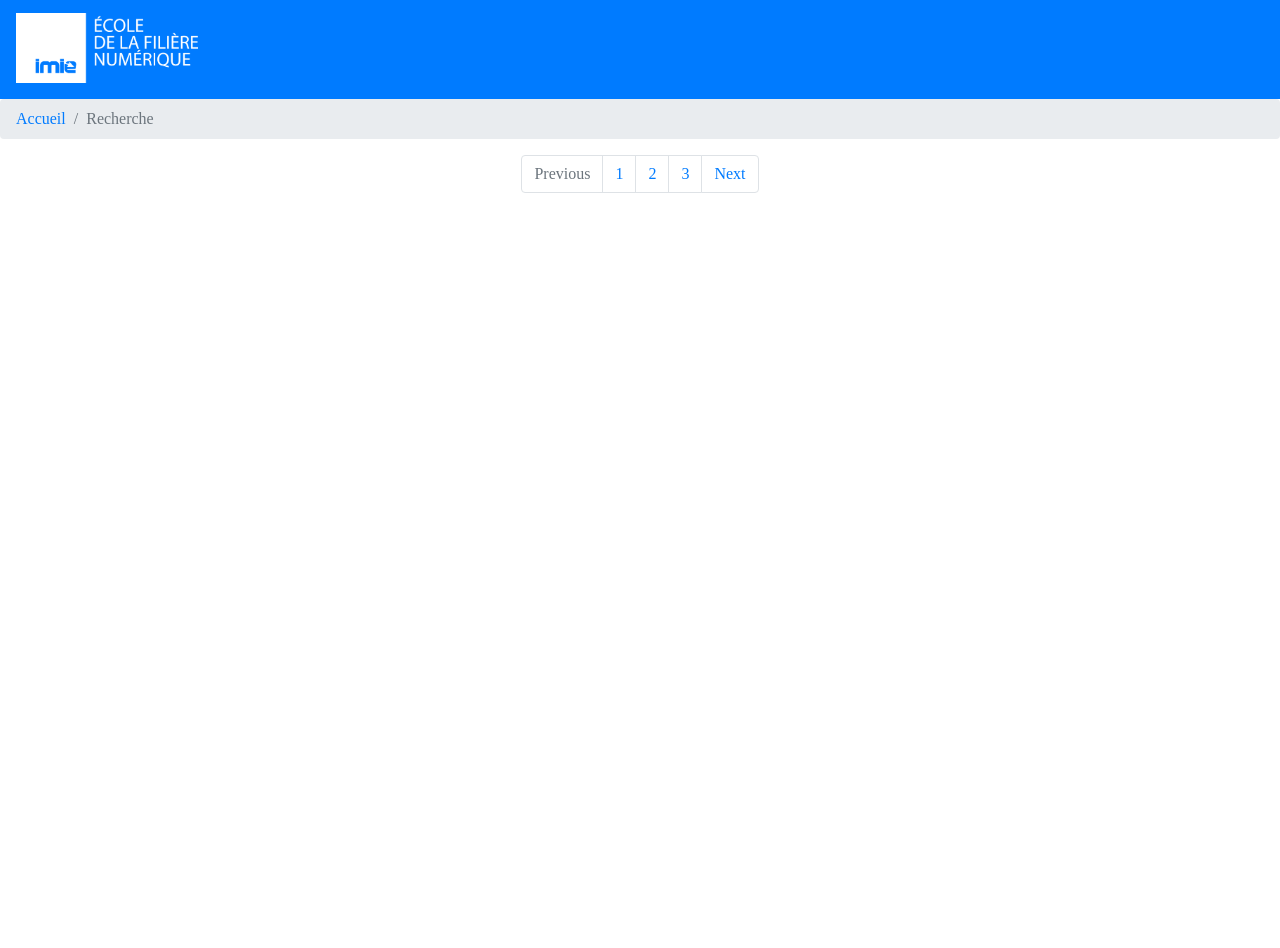
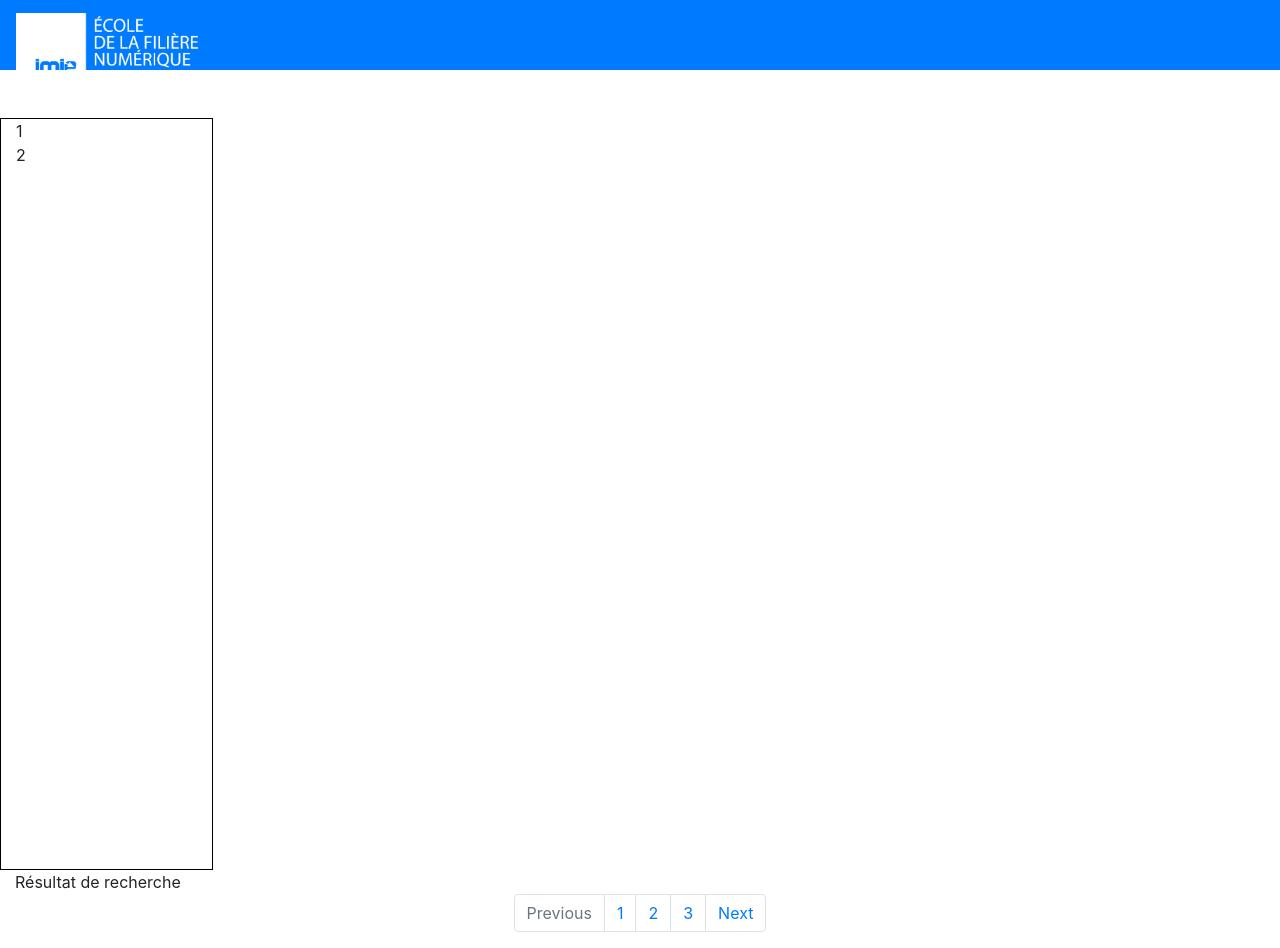
Before and after one commit to imiebook/bookimie-ui, a PHP site: page /templates/recherche.php in a window 1280 px wide. Before the commit the page ends 193 px from the top, so only its background shows below. Run offline with PHP 8.4, Linux system fonts and the light colour scheme; some libraries are stand-ins or nearby versions.

Commit message:
reset css + mot de passe oublié

```diff
--- /dev/null
+++ b/src/assets/css/reset.css
@@ -0,0 +1,50 @@
+/* http://meyerweb.com/eric/tools/css/reset/
+   v2.0 | 20110126
+   License: none (public domain)
+*/
+
+html, body, div, span, applet, object, iframe,
+h1, h2, h3, h4, h5, h6, p, blockquote, pre,
+a, abbr, acronym, address, big, cite, code,
+del, dfn, em, img, ins, kbd, q, s, samp,
+small, strike, strong, sub, sup, tt, var,
+b, u, i, center,
+dl, dt, dd, ol, ul, li,
+fieldset, form, label, legend,
+table, caption, tbody, tfoot, thead, tr, th, td,
+article, aside, canvas, details, embed,
+figure, figcaption, footer, header, hgroup,
+menu, nav, output, ruby, section, summary,
+time, mark, audio, video {
+	margin: 0;
+	padding: 0;
+	border: 0;
+	font-size: 100%;
+	font: inherit;
+	vertical-align: baseline;
+}
+/* HTML5 display-role reset for older browsers */
+article, aside, details, figcaption, figure,
+footer, header, hgroup, menu, nav, section {
+	display: block;
+}
+body {
+	line-height: 1;
+}
+ol, ul {
+	list-style: none;
+}
+blockquote, q {
+	quotes: none;
+}
+blockquote:before, blockquote:after,
+q:before, q:after {
+	content: '';
+	content: none;
+}
+table {
+	border-collapse: collapse;
+	border-spacing: 0;
+}
+
+/*END OF RESET CSS */
--- a/src/assets/css/style.css
+++ b/src/assets/css/style.css
@@ -1,50 +1,29 @@
-/* http://meyerweb.com/eric/tools/css/reset/
-   v2.0 | 20110126
-   License: none (public domain)
-*/
+/*NAVBAR*/
+.navbar, navbar-brand{
+	height: 70px;
+}
+.navbar img{
+	height: 70px;
+}
+/*END OF NAVBAR*/
 
-html, body, div, span, applet, object, iframe,
-h1, h2, h3, h4, h5, h6, p, blockquote, pre,
-a, abbr, acronym, address, big, cite, code,
-del, dfn, em, img, ins, kbd, q, s, samp,
-small, strike, strong, sub, sup, tt, var,
-b, u, i, center,
-dl, dt, dd, ol, ul, li,
-fieldset, form, label, legend,
-table, caption, tbody, tfoot, thead, tr, th, td,
-article, aside, canvas, details, embed,
-figure, figcaption, footer, header, hgroup,
-menu, nav, output, ruby, section, summary,
-time, mark, audio, video {
-	margin: 0;
-	padding: 0;
-	border: 0;
-	font-size: 100%;
-	font: inherit;
-	vertical-align: baseline;
+/*SIDEBAR*/
+#sidebar{
+	height: calc(100vh - 3rem)
 }
-/* HTML5 display-role reset for older browsers */
-article, aside, details, figcaption, figure,
-footer, header, hgroup, menu, nav, section {
-	display: block;
+.breadcrumb{
+	margin-bottom: 0px;
 }
-body {
-	line-height: 1;
+/*END OF SIDEBAR*/
+
+#pagination{
+	margin-bottom: 1rem;
 }
-ol, ul {
-	list-style: none;
+main{
+		margin-top:70px;
 }
-blockquote, q {
-	quotes: none;
+/*mdp oublié*/
+#mdpoublie{
+	background-color: white;
+	color:#007bff;
 }
-blockquote:before, blockquote:after,
-q:before, q:after {
-	content: '';
-	content: none;
-}
-table {
-	border-collapse: collapse;
-	border-spacing: 0;
-}
-
-/*END OF RESET CSS
--- a/templates/header.php
+++ b/templates/header.php
@@ -12,18 +12,19 @@
     <title>imiebook-ui</title>
 
     <meta charset="utf-8">
-    <meta name="viewport" content="width=device-width,initial-scale=1.0">
+    <meta name="viewport" content="width=device-width, initial-scale=1, shrink-to-fit=no">
+    <link rel="stylesheet" type="text/css" href="../src/assets/css/reset.css">
     <link rel="stylesheet" href="https://maxcdn.bootstrapcdn.com/bootstrap/4.0.0/css/bootstrap.min.css" integrity="sha384-Gn5384xqQ1aoWXA+058RXPxPg6fy4IWvTNh0E263XmFcJlSAwiGgFAW/dAiS6JXm" crossorigin="anonymous">
     <link rel="stylesheet" type="text/css" href="../src/assets/css/style.css">
   </head>
   <body>
       <header>
-          <nav class="navbar navbar-dark bg-primary">
+          <nav class="navbar navbar-dark bg-primary fixed-top">
               <a class="navbar-brand" href="https://bookimie.fr">
-                <img src="../src/assets/img/logoIMIE.png" height="70" alt="Logo IMIE">
+                <img src="../src/assets/img/logoIMIE.png" alt="Logo IMIE">
               </a>
           </nav>
-          <nav aria-label="breadcrumb">
+          <nav id="breadcrumb" aria-label="breadcrumb">
               <ol class="breadcrumb">
                 <li class="breadcrumb-item"><a href="#">Accueil</a></li>
                 <li class="breadcrumb-item active" aria-current="page">Recherche</li>
--- a/templates/index.php
+++ b/templates/index.php
@@ -11,7 +11,10 @@
         <label for="exampleInputPassword1">Mot de passe</label>
         <input type="password" class="form-control" id="InputPassword1" placeholder="Mot de passe">
       </div>
-      <button type="submit" class="btn btn-primary">Envoyer</button>
+      <div class="row justify-content-around">
+        <button type="submit" id="mdpoublie"class="btn btn-primary">Mot de passe oublié ?</button>
+        <button type="submit" class="btn btn-primary">Envoyer</button>
+      </div>
     </form>
 </div>
 
--- a/templates/recherche.php
+++ b/templates/recherche.php
@@ -1,6 +1,24 @@
 <?php include("header.php")?>
 
-    <nav aria-label="Page navigation example">
+      <div id="sidebar" class="col-12 col-md-3 col-xl-2 bd-sidebar" style="border: 1px solid black">
+        <div>
+          <ul>
+          <li>
+            1
+          </li>
+          <li>
+            2
+          </li>
+          </ul>
+        </div>
+      </div>
+
+
+    <article class="col-6">
+      Résultat de recherche
+    </article>
+
+    <nav id="pagination" aria-label="Page navigation example">
       <ul class="pagination justify-content-center">
         <li class="page-item disabled">
           <a class="page-link" href="#" tabindex="-1">Previous</a>
@@ -14,4 +32,5 @@
       </ul>
     </nav>
 
+
 <?php include("footer.php")?>
```
